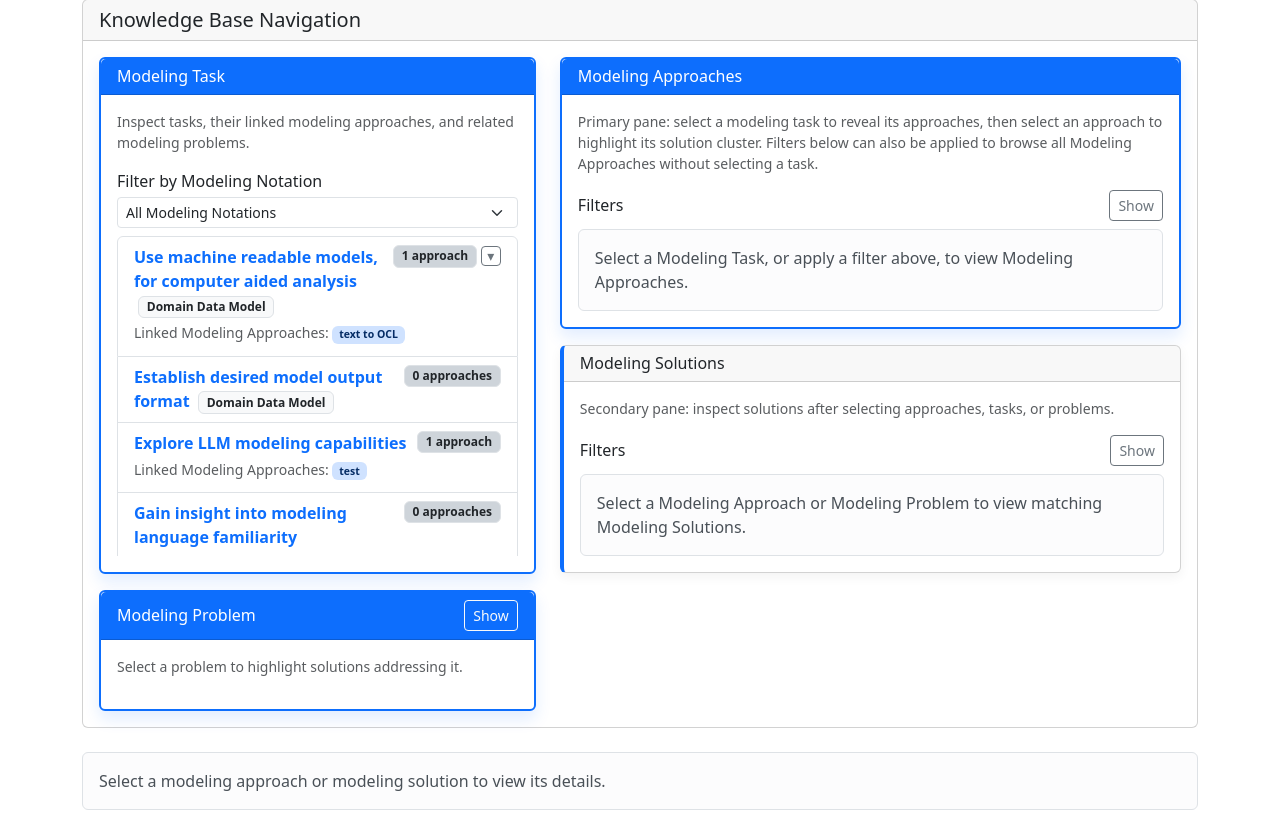
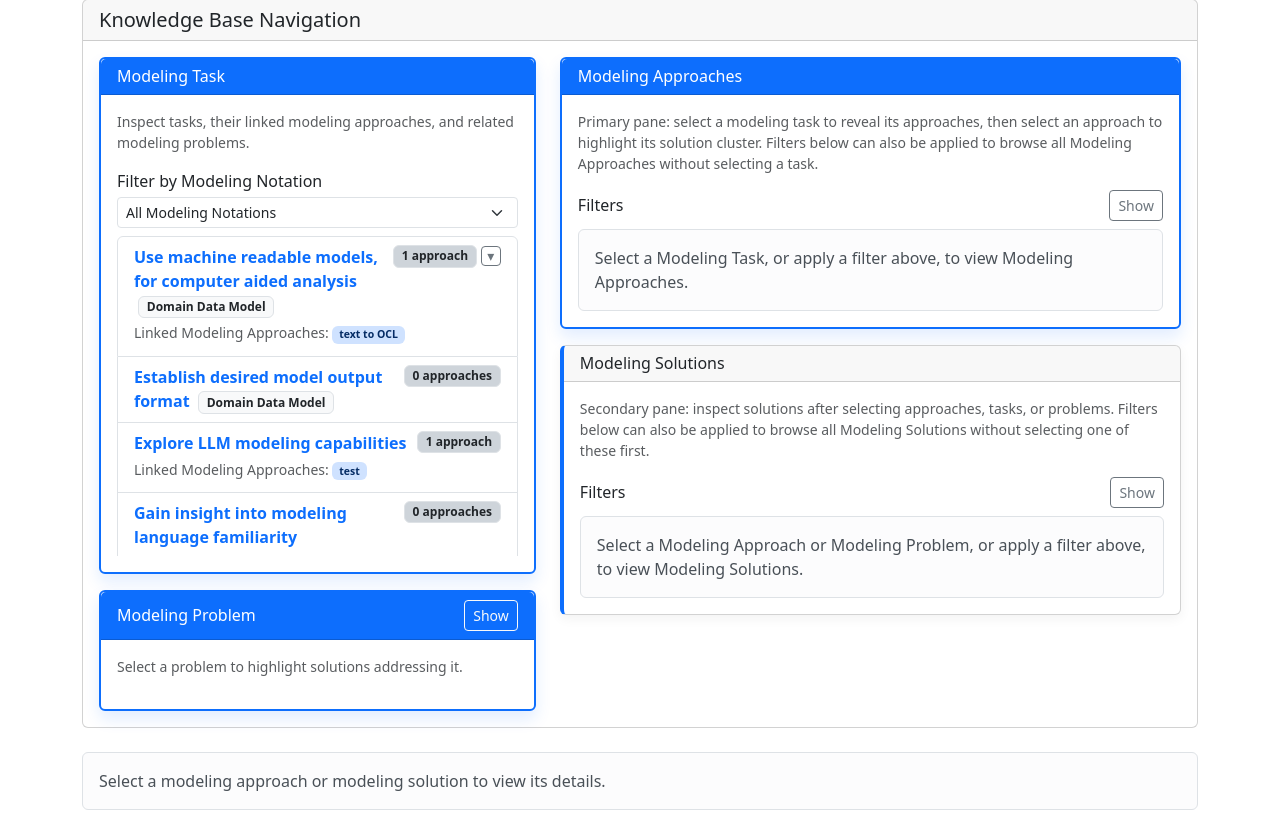
Before and after one commit to sybrendekinderen-afk/aap-alternative-modeling-app, a Flask app: page / in a window 1280 px wide. Shown: the part 100-926 px from the top of the page. Run offline with Flask 3, Linux system fonts and the light colour scheme; some libraries are stand-ins or nearby versions.

Commit message:
UI and app logic: adjusted filtering also for modeling solutions

```diff
--- a/templates/index.html
+++ b/templates/index.html
@@ -187,7 +187,7 @@
             <div class="card solution-card">
               <div class="card-header"><h4 class="h6 mb-0">Modeling Solutions</h4></div>
               <div class="card-body">
-                <p class="text-muted small mb-3">Secondary pane: inspect solutions after selecting approaches, tasks, or problems.</p>
+                <p class="text-muted small mb-3">Secondary pane: inspect solutions after selecting approaches, tasks, or problems. Filters below can also be applied to browse all Modeling Solutions without selecting one of these first.</p>
                 <div class="d-flex justify-content-between align-items-center mb-2">
                   <h5 class="h6 mb-0">Filters</h5>
                   <button class="btn btn-sm btn-outline-secondary" type="button" data-bs-toggle="collapse" data-bs-target="#solution-filters-panel" aria-expanded="false" aria-controls="solution-filters-panel">Show</button>
@@ -233,7 +233,7 @@
                   </div>
                 </div>
                 <div class="alert alert-light border mb-0" id="solution-list-placeholder">
-                  Select a Modeling Approach or Modeling Problem to view matching Modeling Solutions.
+                  Select a Modeling Approach or Modeling Problem, or apply a filter above, to view Modeling Solutions.
                 </div>
                 <ul class="list-group" id="kb-solution-list" style="display: none;">
                   {% for solution in solutions %}
@@ -1829,7 +1829,8 @@
         const activeApproachOtherTechnique = approachOtherTechniqueFilter ? approachOtherTechniqueFilter.value : '';
         const activeApproachUnderlyingLlm = approachUnderlyingLlmFilter ? approachUnderlyingLlmFilter.value : '';
         const hasActiveApproachFilters = !!activeApproachModelType || !!activeApproachPromptingTechnique || !!activeApproachOtherTechnique || !!activeApproachUnderlyingLlm;
-        const hasActiveSelection = !!activeProblemId || !!activeApproachId;
+        const hasActiveSolutionFilters = !!activeModelType || !!activePromptingTechnique || !!activeOtherTechnique || !!activeUnderlyingLlm;
+        const hasActiveSelection = !!activeProblemId || !!activeApproachId || hasActiveSolutionFilters;
         let shown = false;
 
         problemLinks.forEach(function (link) {
```
